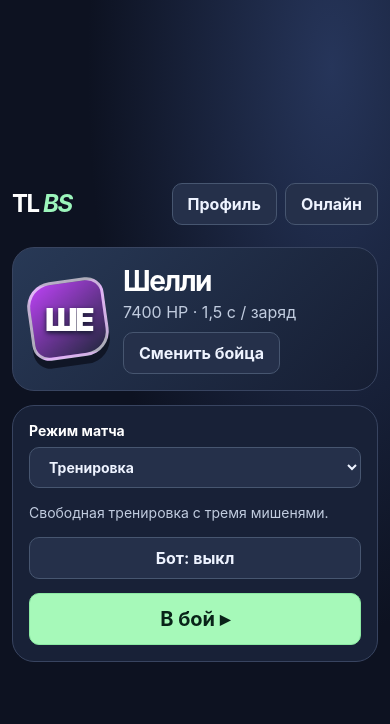
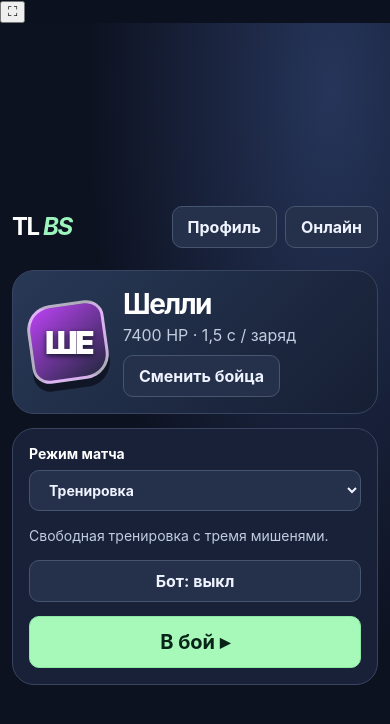
Before and after one commit to toolgool2021-coder/TL-BS-project, a plain HTML site: page index.html in a window 390 px wide. Drawn offline with Linux system fonts and the light colour scheme.

Commit message:
Improve mobile controls, fullscreen and game audio

```diff
--- a/index.html
+++ b/index.html
@@ -2,11 +2,12 @@
 <html lang="ru">
 <head>
     <meta charset="UTF-8">
-    <meta name="viewport" content="width=device-width, initial-scale=1.0, maximum-scale=1.0, user-scalable=no">
+    <meta name="viewport" content="width=device-width, initial-scale=1.0, maximum-scale=1.0, user-scalable=no, viewport-fit=cover">
     <title>TL BS</title>
     <link rel="stylesheet" href="css/style.css">
 </head>
 <body>
+<button id="fullscreen-toggle" type="button" aria-label="Полноэкранный режим" aria-pressed="false">⛶</button>
 
 <div id="menu" class="screen active" style="display: flex;">
     <main class="lobby">
```
